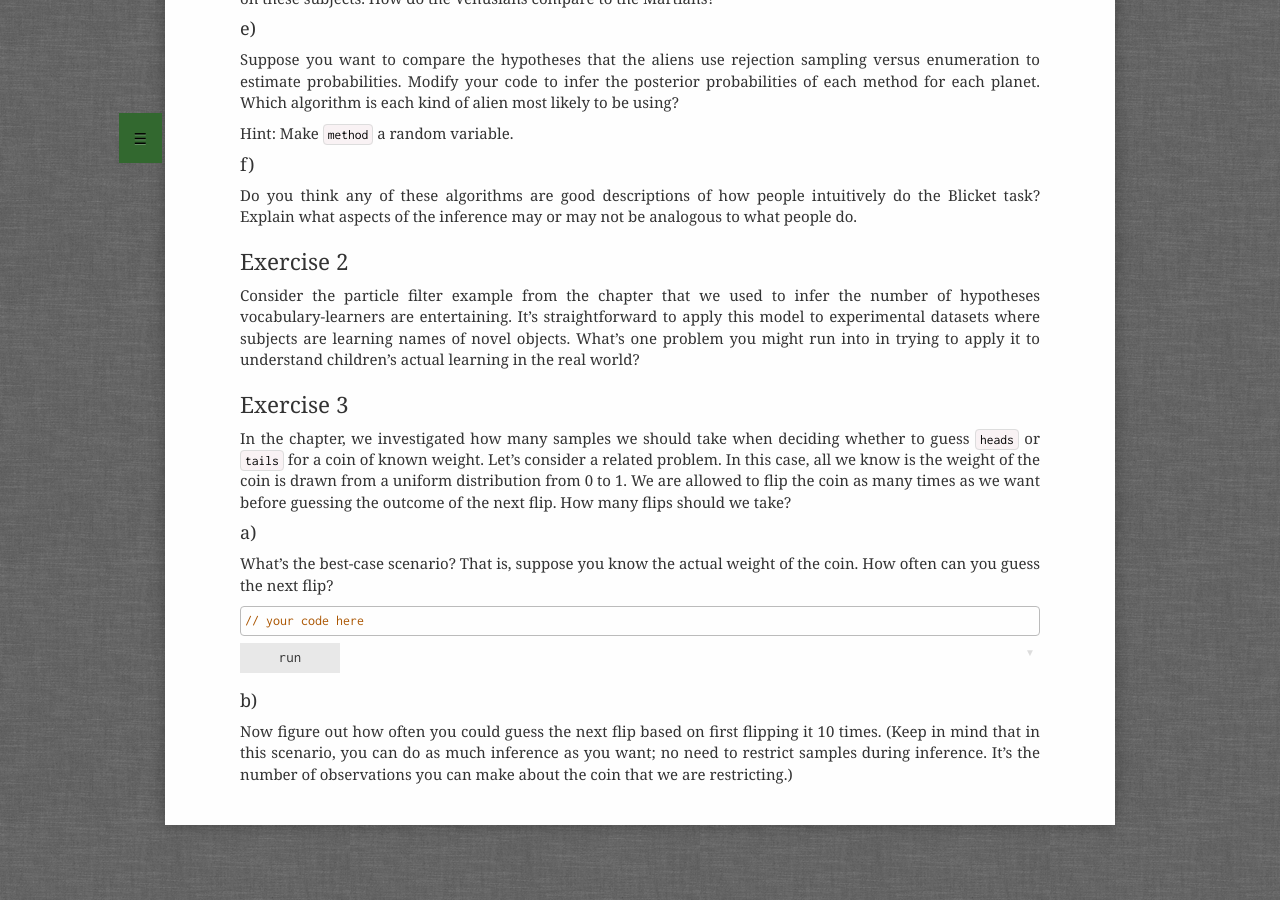
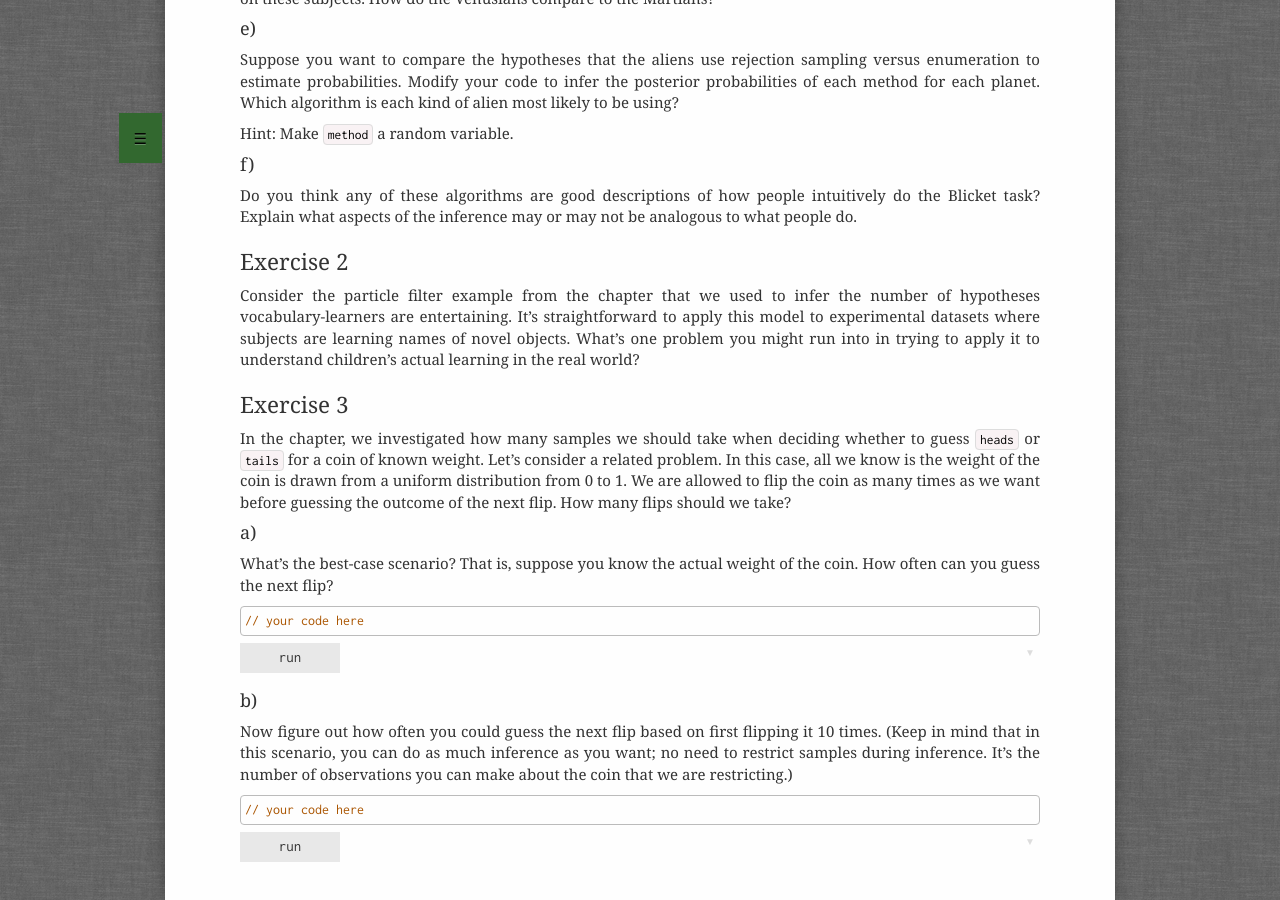
Before and after one commit to probmods/probmods2, a Jekyll site: the page built from exercises/process-models.md, in a window 1280 px wide and 900 px high, scrolled down 1612 px. Built offline with Jekyll 4.4.1, drawn with Linux system fonts in a browser that asks for light colours; a script that is not in the unit is left out.

Commit message:
Added missing answer box to process models exercise

```diff
--- a/exercises/process-models.md
+++ b/exercises/process-models.md
@@ -155,3 +155,8 @@
 #### b)
 
 Now figure out how often you could guess the next flip based on first flipping it 10 times. (Keep in mind that in this scenario, you can do as much inference as you want; no need to restrict samples during inference. It's the number of observations you can make about the coin that we are restricting.)
+
+
+~~~~
+// your code here
+~~~~
```
